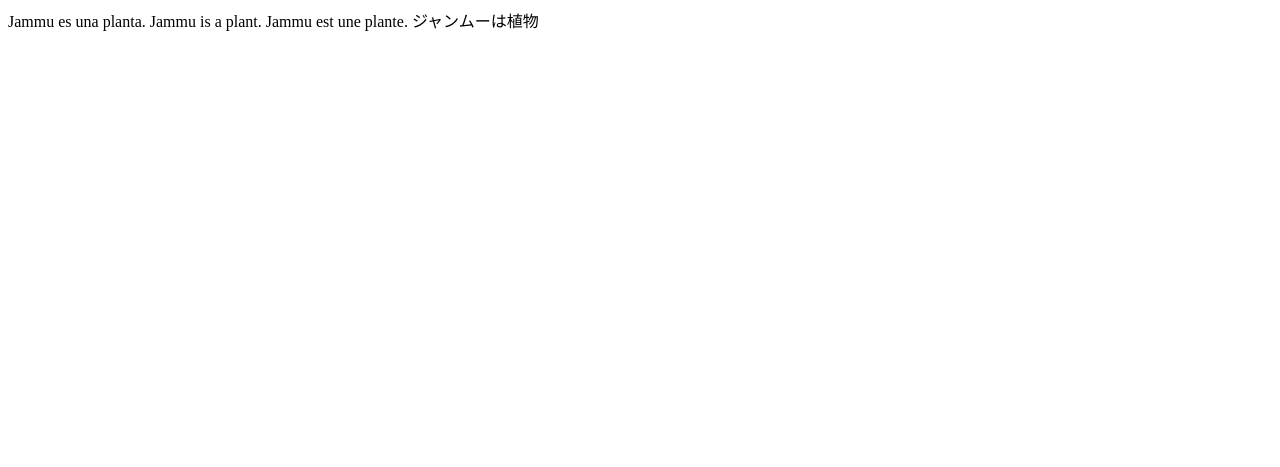
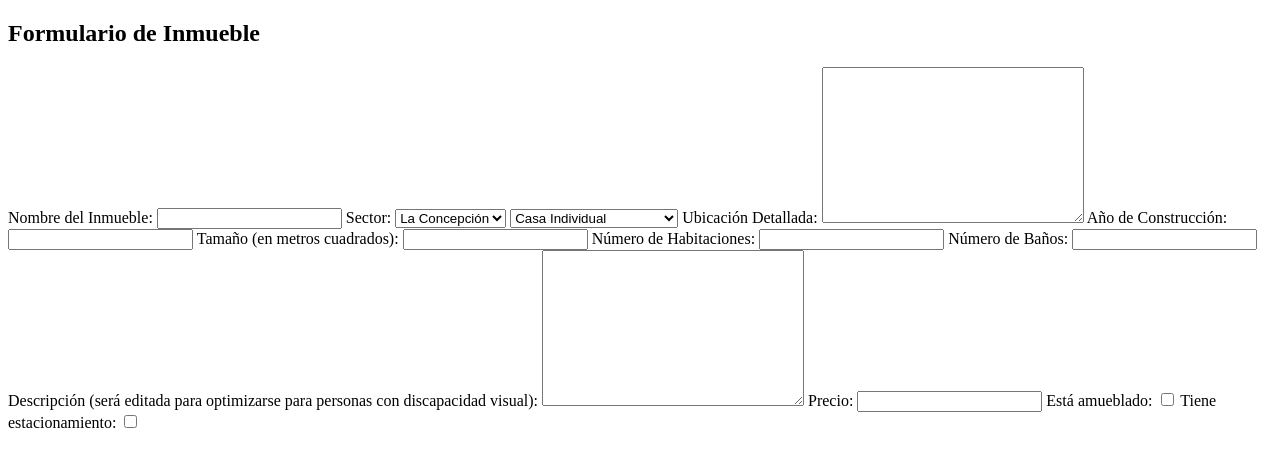
Before and after one commit to DiegoEfu/tesis, a Django app: page /inmuebles/creacion/ in a window 1280 px wide. Shown: the top 467 px of the page. Run offline with Django 3.2, Linux system fonts and the light colour scheme.

Commit message:
añadir esqueleto de formulario

```diff
--- a/inmuebles/templates/formulario_inmueble.html
+++ b/inmuebles/templates/formulario_inmueble.html
@@ -7,9 +7,49 @@
     <title>Creación de Inmueble</title>
 </head>
 <body>
-    Jammu es una planta.
-    Jammu is a plant.
-    Jammu est une plante.
-    ジャンムーは植物
+    <h2>Formulario de Inmueble</h2>
+    <label for="nombre">Nombre del Inmueble:</label>
+    <input type="text" name="nombre" id="nombre">
+
+    <label for="sector">Sector:</label>
+    <select name="tipo_construccion" id="tipo_construccion">
+        <option value="La Concepción">La Concepción</option>
+    </select>
+
+    <select name="tipo_construccion" id="tipo_construccion">
+        <option value="Casa Individual">Casa Individual</option>
+        <option value="Casa Dúplex">Casa Dúplex</option>
+        <option value="Casa Triplex">Casa Triplex</option>
+        <option value="Casa de Villa">Casa de Villa</option>
+        <option value="Apartamento Regular">Apartamento Regular</option>
+        <option value="Apartamento PentHouse">Apartamento PentHouse</option>
+    </select>
+
+    <label for="ubicacion_detallada">Ubicación Detallada:</label>
+    <textarea name="ubicacion_detallada" id="ubicacion_detallada" cols="30" rows="10"></textarea>
+
+    <label for="ano">Año de Construcción:</label>
+    <input type="number" name="ano" id="ano">
+
+    <label for="tamano">Tamaño (en metros cuadrados):</label>
+    <input type="number" name="tamano" id="tamano" step=".01">
+
+    <label for="habitaciones">Número de Habitaciones:</label>
+    <input type="number" name="habitaciones" id="habitaciones">
+
+    <label for="banos">Número de Baños:</label>
+    <input type="number" name="banos" id="banos">
+
+    <label for="descripcion">Descripción (será editada para optimizarse para personas con discapacidad visual):</label>
+    <textarea name="descripcion" id="descripcion" cols="30" rows="10"></textarea>
+
+    <label for="precio">Precio:</label>
+    <input type="number" name="precio" id="precio">
+
+    <label for="amueblado">Está amueblado:</label>
+    <input type="checkbox" name="amueblado" id="amueblado">
+
+    <label for="estacionamiento">Tiene estacionamiento:</label>
+    <input type="checkbox" name="estacionamiento" id="estacionamiento">
 </body>
 </html>
```
